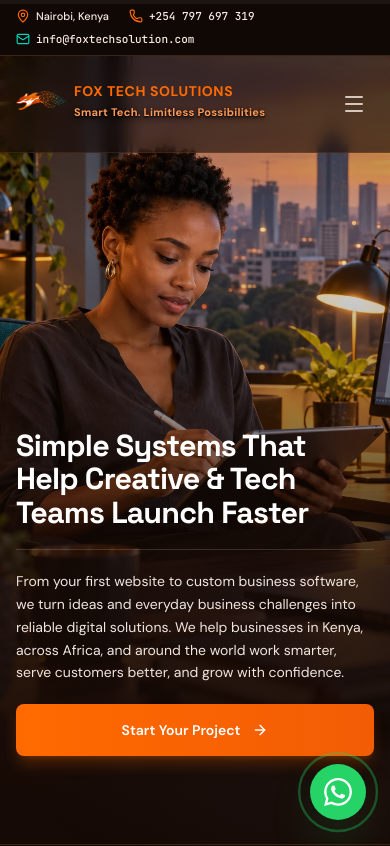
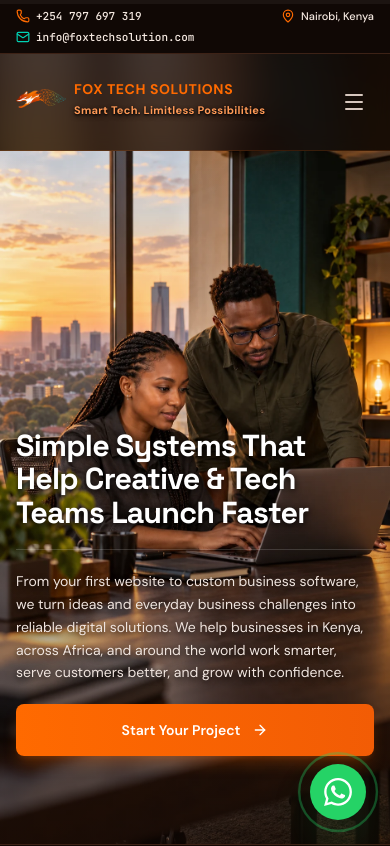
Before and after one commit to johnorengo/Fox-Tech-Portfolio, a React (Vite) app: page / in a window 390 px wide. Shown: the top 846 px of the page. Built offline with nearby package versions, Linux system fonts and the light colour scheme.

Commit message:
Show complete brighter hero images with KICC and refine mobile contacts

```diff
--- a/src/components/Hero.tsx
+++ b/src/components/Hero.tsx
@@ -7,14 +7,19 @@ import productDesigner from '../assets/images/hero-v2-product-designer-desktop.w
 import productDesignerMobile from '../assets/images/hero-v2-product-designer-mobile.webp';
 import infrastructureEngineer from '../assets/images/hero-v2-infrastructure-engineer-desktop.webp';
 import infrastructureEngineerMobile from '../assets/images/hero-v2-infrastructure-engineer-mobile.webp';
-import clientReview from '../assets/images/hero-v2-client-consultation-desktop.webp';
-import clientReviewMobile from '../assets/images/hero-v2-client-consultation-mobile.webp';
+import clientReview from '../assets/images/hero-v3-client-kicc-desktop.webp';
+import clientReviewMobile from '../assets/images/hero-v3-client-kicc-mobile.webp';
 
 interface HeroProps {
   onBookScoping: () => void;
 }
 
 const carouselImages = [
+  {
+    src: clientReview,
+    mobileSrc: clientReviewMobile,
+    alt: 'Kenyan business owner and technology consultant with the KICC tower clearly visible through the Nairobi office windows',
+  },
   {
     src: engineeringTeam,
     mobileSrc: engineeringTeamMobile,
@@ -30,11 +35,7 @@ const carouselImages = [
     mobileSrc: infrastructureEngineerMobile,
     alt: 'Kenyan infrastructure engineer inspecting servers with a tablet',
   },
-  {
-    src: clientReview,
-    mobileSrc: clientReviewMobile,
-    alt: 'Kenyan business owner and technology consultant reviewing a platform together',
-  },
+
 ];
 
 export const Hero: React.FC<HeroProps> = ({ onBookScoping }) => {
@@ -66,10 +67,15 @@ export const Hero: React.FC<HeroProps> = ({ onBookScoping }) => {
       <div className="hero-stage relative isolate overflow-hidden">
         <div className="hero-photography absolute inset-0" aria-hidden="true">
           {carouselImages.map((slide, index) => (
-            <picture
+            <div
               key={slide.src}
               className={`absolute inset-0 transition-opacity duration-700 ${index === currentImageIndex ? 'opacity-100' : 'opacity-0'}`}
             >
+              <picture className="hero-ambient absolute inset-0">
+                <source media="(max-width: 767px)" srcSet={slide.mobileSrc} />
+                <img src={slide.src} alt="" fetchPriority="low" decoding="async" className="h-full w-full object-cover" />
+              </picture>
+              <picture className="hero-image-frame absolute inset-x-0 bottom-0">
               <source media="(max-width: 767px)" srcSet={slide.mobileSrc} />
               <img
                 src={slide.src}
@@ -78,9 +84,10 @@ export const Hero: React.FC<HeroProps> = ({ onBookScoping }) => {
                 height={941}
                 fetchPriority={index === 0 ? 'high' : 'low'}
                 decoding="async"
-                className="hero-photo h-full w-full object-cover"
+                className="hero-photo h-full w-full object-contain"
               />
-            </picture>
+              </picture>
+            </div>
           ))}
         </div>
         <div className="hero-shade absolute inset-0" aria-hidden="true" />
--- a/src/components/Navbar.tsx
+++ b/src/components/Navbar.tsx
@@ -69,26 +69,22 @@ export const Navbar: React.FC<NavbarProps> = ({ onOpenConsultation }) => {
     <header className="site-header fixed inset-x-0 top-0 z-50 w-full">
       {/* Top Utility Bar with Email in Full */}
       <div className="bg-[#100805] border-b border-[#3d2216] text-[11px] sm:text-xs text-[#f5e9e1]">
-        <div className="max-w-7xl mx-auto px-4 sm:px-6 lg:px-8 py-2 sm:py-2.5 flex flex-wrap items-center justify-between gap-x-6 gap-y-1.5">
-
-          <div className="flex flex-wrap items-center gap-x-5 gap-y-1">
-            <div className="flex items-center gap-1.5 font-medium">
-              <MapPin className="w-3.5 h-3.5 text-[#ff6a00] shrink-0" />
-              <span>Nairobi, Kenya</span>
-            </div>
-            <a href={`tel:${directPhone}`} className="flex items-center gap-1.5 hover:text-[#00d2b4] transition-colors font-mono">
-              <Phone className="w-3.5 h-3.5 text-[#ff6a00] shrink-0" />
-              <span className="font-medium">{displayPhone}</span>
-            </a>
+        <div className="max-w-7xl mx-auto grid grid-cols-[1fr_auto] items-center gap-x-3 gap-y-1 px-4 py-2 sm:px-6 sm:py-2.5 md:grid-cols-[auto_auto_1fr_auto] md:gap-x-6 lg:px-8">
+          <div className="col-start-2 row-start-1 flex items-center gap-1.5 justify-self-end font-medium md:col-start-1 md:justify-self-start">
+            <MapPin className="w-3.5 h-3.5 text-[#ff6a00] shrink-0" />
+            <span className="whitespace-nowrap">Nairobi, Kenya</span>
           </div>
-          <div className="flex flex-wrap items-center gap-x-3 gap-y-1">
-            <a href={`mailto:${directEmail}`} className="flex items-center gap-1.5 hover:text-[#ff6a00] transition-colors font-mono">
+          <a href={`tel:${directPhone}`} className="col-start-1 row-start-1 flex items-center gap-1.5 font-mono transition-colors hover:text-[#00d2b4] md:col-start-2">
+            <Phone className="w-3.5 h-3.5 text-[#ff6a00] shrink-0" />
+            <span className="whitespace-nowrap font-medium">{displayPhone}</span>
+          </a>
+          <div className="col-span-2 col-start-1 row-start-2 flex flex-wrap items-center gap-x-3 gap-y-1 md:col-start-3 md:row-start-1 md:justify-self-end">
+            <a href={`mailto:${directEmail}`} className="flex items-center gap-1.5 font-mono transition-colors hover:text-[#ff6a00]">
               <Mail className="w-3.5 h-3.5 text-[#00d2b4] shrink-0" />
               <span className="font-medium">{directEmail}</span>
             </a>
             <span className="hidden whitespace-nowrap font-medium text-[#00d2b4] md:inline">East Africa Tech Hub</span>
           </div>
-
         </div>
       </div>
 
--- a/src/index.css
+++ b/src/index.css
@@ -72,15 +72,17 @@
   padding-top: max(calc(var(--header-height, 144px) + 120px), 38svh);
   padding-bottom: 32px;
 }
-.hero-photo { object-position: center top; }
+.hero-ambient { filter: blur(20px); transform: scale(1.06); opacity: .6; }
+.hero-image-frame { top: var(--header-height, 144px); }
+.hero-photo { object-position: center center; }
+.hero-content :is(h1, p) { text-shadow: 0 2px 6px rgba(0, 0, 0, .95); }
 .hero-shade {
-  background: linear-gradient(180deg, rgba(8, 5, 3, .42) 0%, transparent 35%, rgba(20, 9, 5, .65) 65%, rgba(20, 9, 5, .94) 100%);
+  background: linear-gradient(180deg, rgba(8, 5, 3, .08) 0%, transparent 55%, rgba(20, 9, 5, .25) 78%, rgba(20, 9, 5, .55) 100%);
 }
 .fox-brand-symbol { width: 96px; height: 52px; object-fit: contain; }
 @media (max-width: 767px) {
   .hero-content { padding-top: max(calc(var(--header-height, 170px) + 120px), 44svh); padding-bottom: 88px; }
-  .hero-photo { object-position: center 35%; }
-  .hero-shade { background: linear-gradient(180deg, rgba(8,5,3,.55) 0%, rgba(8,5,3,.08) 28%, rgba(20,9,5,.35) 46%, rgba(20,9,5,.86) 68%, rgba(20,9,5,.97) 100%); }
+  .hero-shade { background: linear-gradient(180deg, rgba(8,5,3,.05) 0%, transparent 50%, rgba(20,9,5,.3) 76%, rgba(20,9,5,.6) 100%); }
 }
 @media (max-width: 639px) {
   .fox-brand-symbol { width: 50px; height: 44px; }
```
Also changed, not shown: src/assets/images/hero-v3-client-kicc-desktop.webp (added), src/assets/images/hero-v3-client-kicc-mobile.webp (added).
